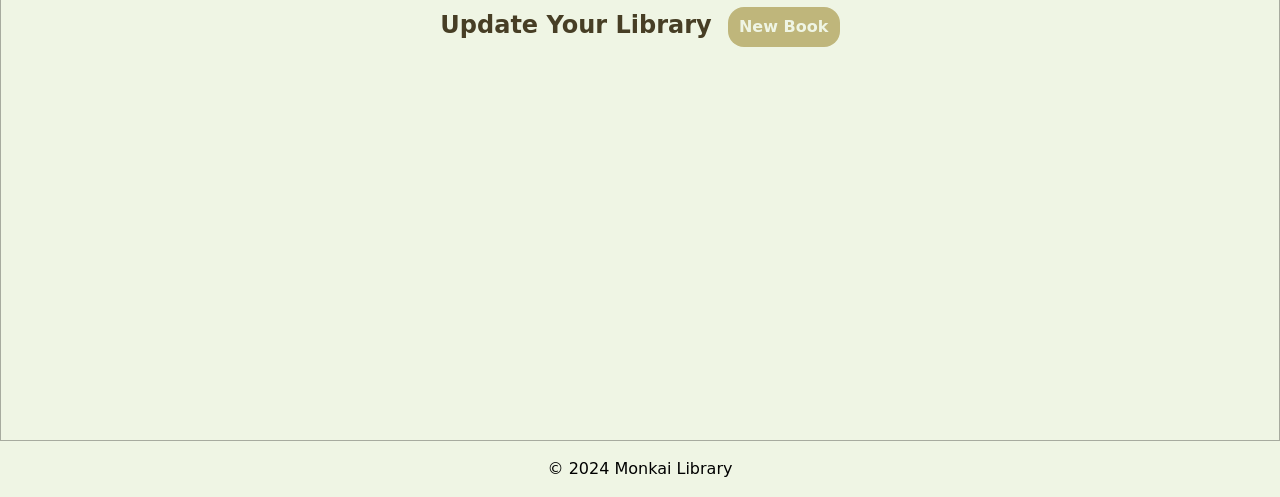
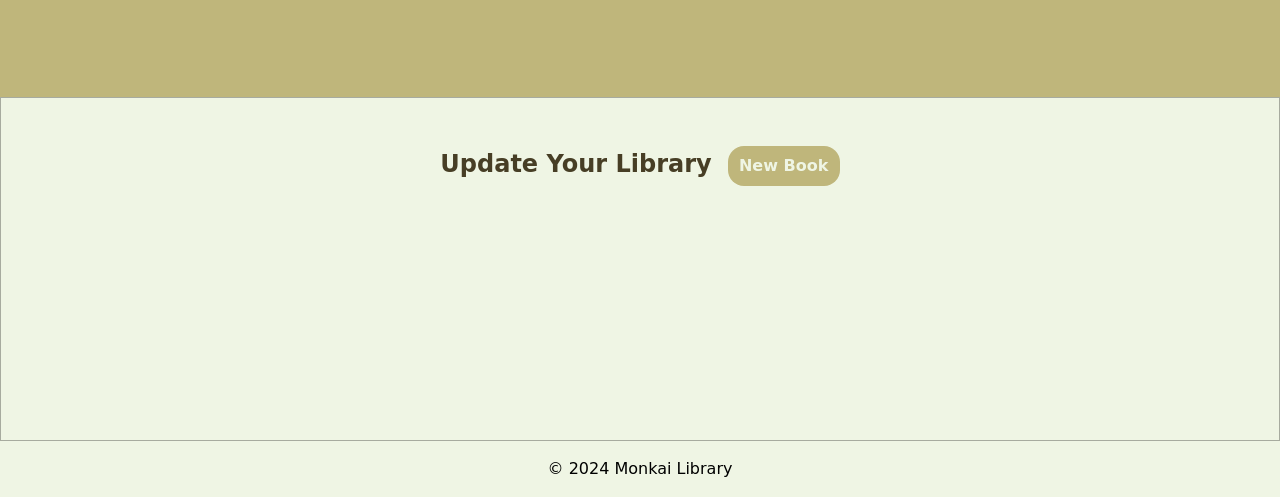
Before and after one commit to GregHaris/library, a plain HTML site: page index.html in a window 1280 px wide. Shown: the part 303-800 px from the top of the page. Drawn offline with Linux system fonts and the light colour scheme.

Commit message:
line 277 --- corrected error in the grid template row declaration. changed it from 100px 300px 3f to 100px 300px 3fr

```diff
--- a/main.css
+++ b/main.css
@@ -274,7 +274,7 @@ input {
 
 @media (min-width: 750px) {
   .container {
-    grid-template-rows: 100px 300px 3f;
+    grid-template-rows: 100px 300px 3fr;
   }
   .logo-container {
     padding: 2em 10em;
```
